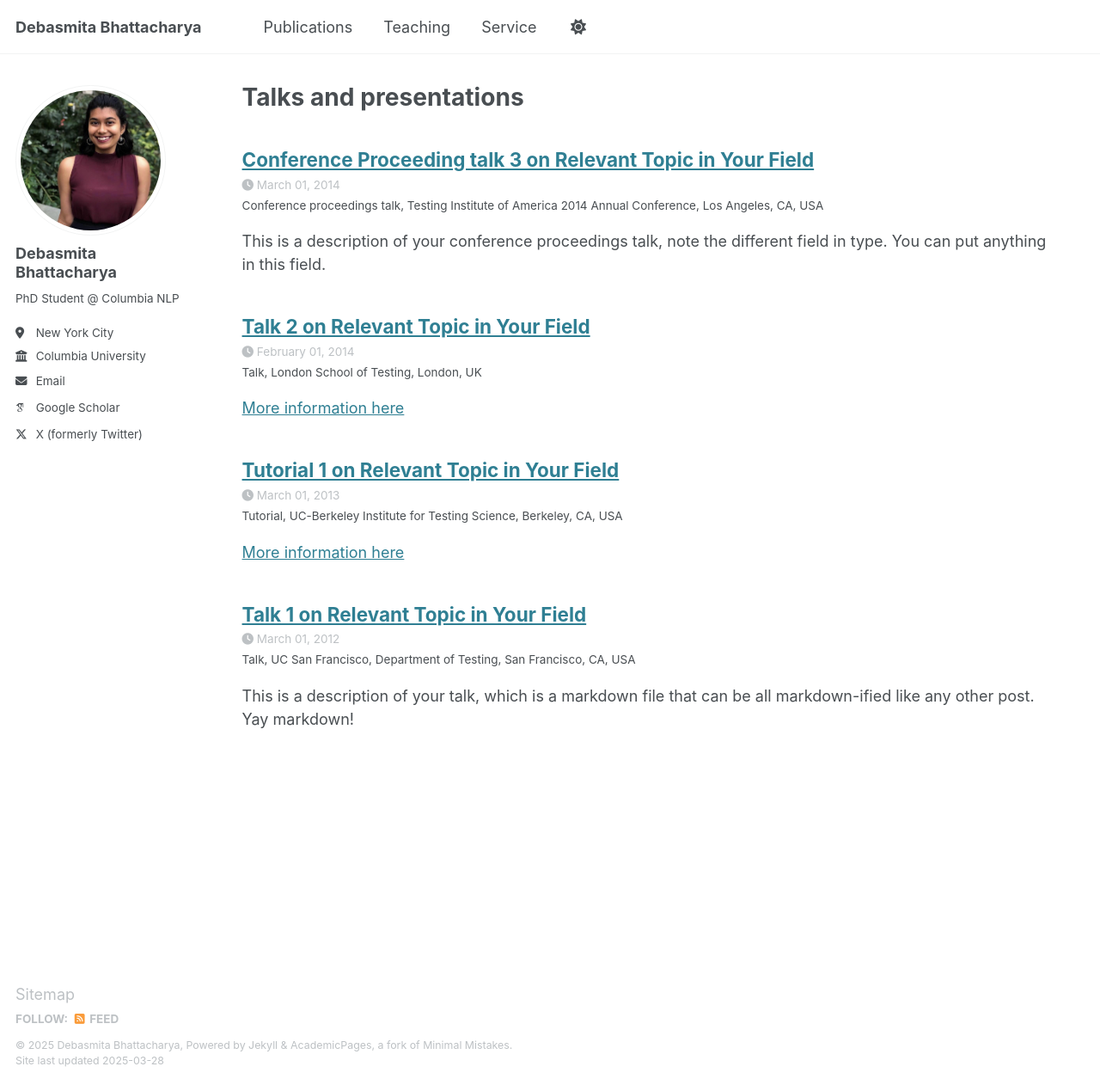
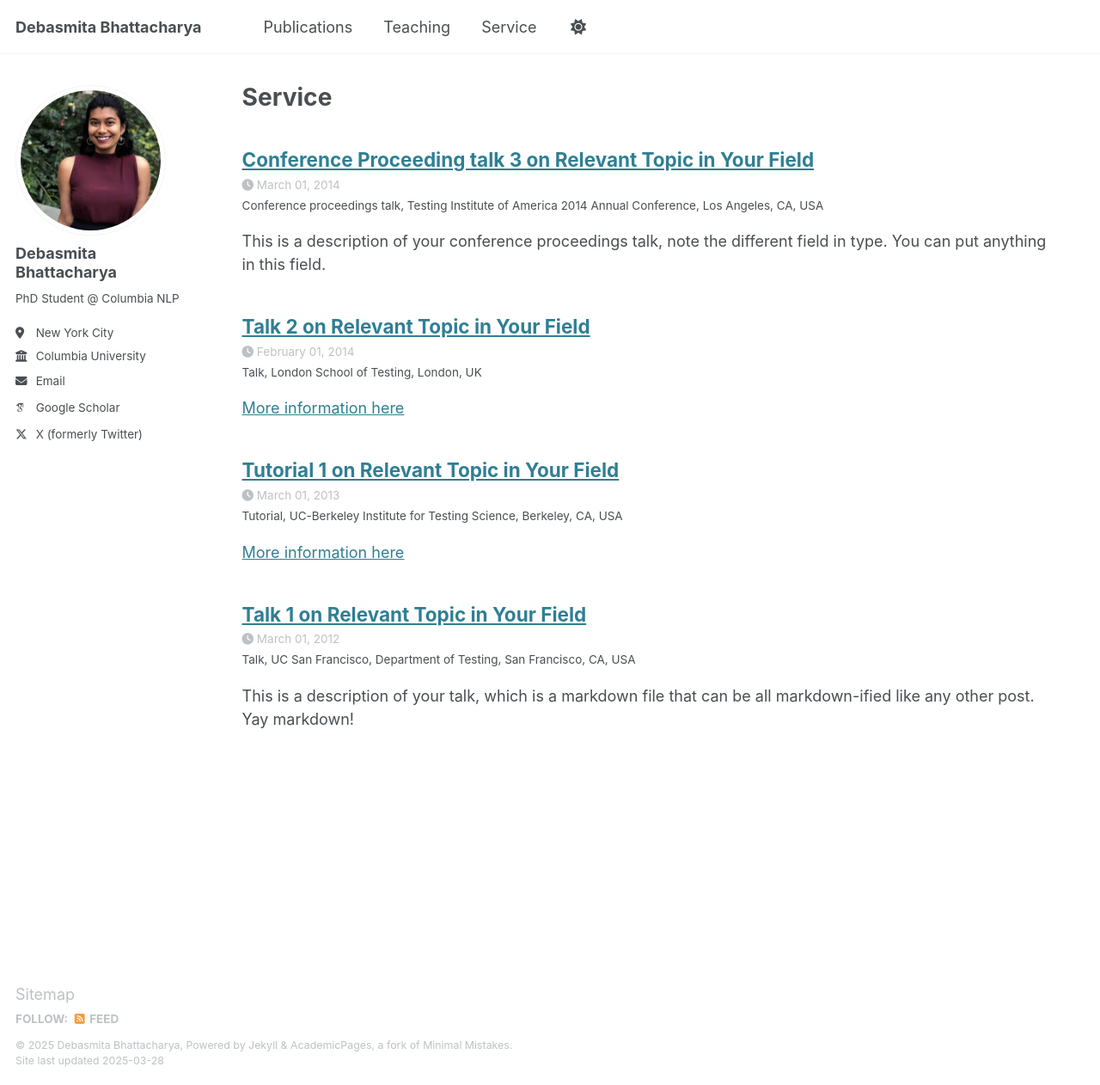
Before and after one commit to debasmita-b/debasmita-b.github.io, a Jekyll site: the page built from _pages/service.html, in a window 1280 px wide and 1262 px high. Shown: the whole window at 86% size. Built offline with Jekyll 4.4.1, drawn with Linux system fonts in a browser that asks for light colours; some web fonts are replaced.

Commit message:
Update and rename talks.html to service.html

```diff
--- a/_pages/talks.html
+++ b/_pages/service.html
@@ -1,7 +1,7 @@
 ---
 layout: archive
-title: "Talks and presentations"
-permalink: /talks/
+title: "Service"
+permalink: /service/
 author_profile: true
 ---
 
```
